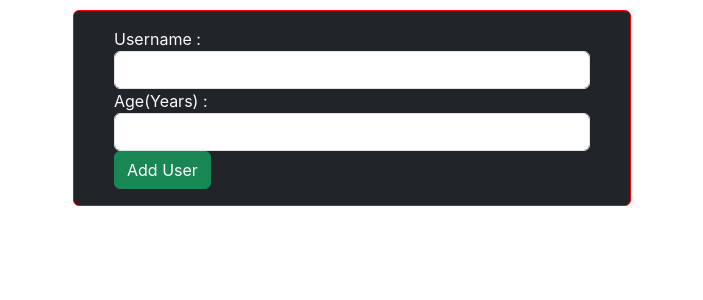
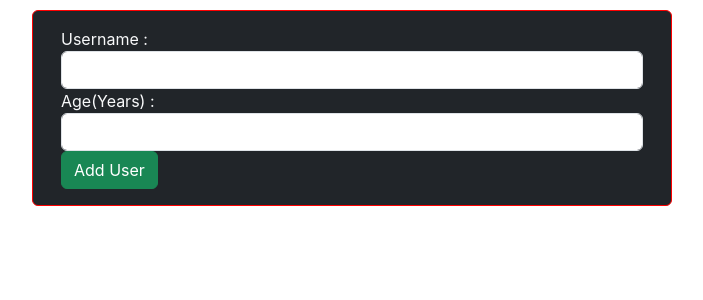
Before and after one commit to harisaini778/my_first_react_app_simpleProject, a React (Create React App) app: page / in a window 1280 px wide. Shown: the top 300 px of the page, without its empty margins (288-991 px from the left). Built offline with nearby package versions, Linux system fonts and the light colour scheme.

Commit message:
Added a new wrapper component,avoided unneccasary use of extra div's which may end up in a div soup.

```diff
--- a/src/App.js
+++ b/src/App.js
@@ -3,6 +3,7 @@ import './App.css';
 import ErrorModal from "./components/ErrorModal";
 import UserInputDetails from './components/UserInputDetails';
 import Card from "./components/Card";
+import Wrapper from "./components/Wrapper/Wrapper";
 
 function App() {
 
@@ -52,10 +53,10 @@ function App() {
   }
 
   return (
-    <div className="outer-div container">
+    <Wrapper>
       {error && <ErrorModal title={error.title} message={error.message} onClose={ errorHandleChange} />}
       <Card>
-        <div className="inner-div container">
+        <Wrapper>
           <form>
             <div className="form-group" >
               <label htmlFor="username"> Username :</label>
@@ -65,10 +66,10 @@ function App() {
               <button className="btn btn-success" type="button" onClick={handleSubmit}>Add User</button>
             </div>
           </form>
-        </div>
+        </Wrapper>
          </Card>
         <UserInputDetails data={userDetails} />
-      </div>
+      </Wrapper>
 
   );
 }
--- /dev/null
+++ b/src/components/Wrapper/Wrapper.js
@@ -0,0 +1,4 @@
+const Wrapper = (props) => {
+    return (props.children)
+}
+export default Wrapper;
```
